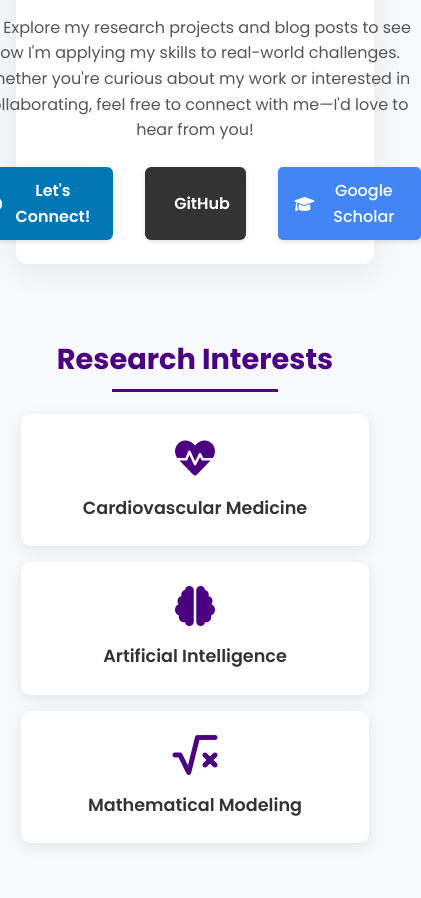
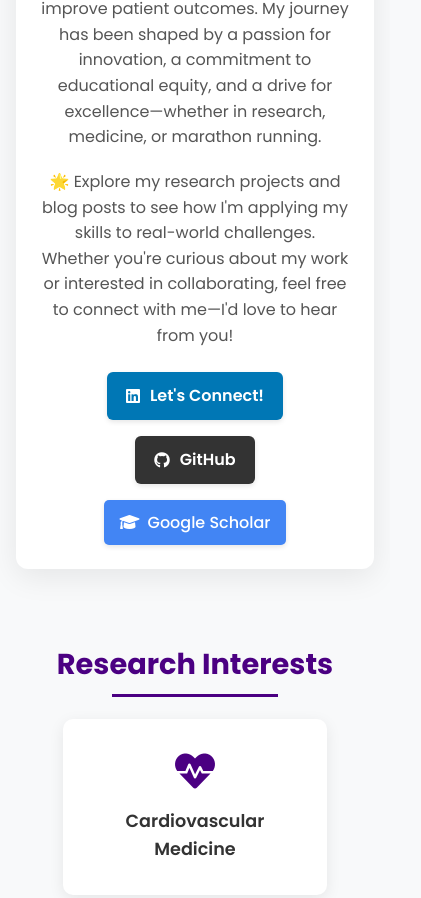
Before and after one commit to tylerjsmith111/tylerjsmith111.github.io, a plain HTML site: page index.html in a window 390 px wide. Shown: the part 816-1714 px from the top of the page, 421 px wide, since content can reach past the window. Drawn offline with Linux system fonts and the light colour scheme.

Commit message:
Refactor profile section and enhance responsiveness in index.html and styles.css

```diff
--- a/index.html
+++ b/index.html
@@ -25,9 +25,9 @@
                 <div class="profile-text">
                     <h1>Tyler J. Smith</h1>
                     <div class="credentials">
+                        <span class="credential"><i class="fas fa-brain"></i> AI Researcher</span>
                         <span class="credential"><i class="fas fa-graduation-cap"></i> MD Candidate</span>
                         <span class="credential"><i class="fas fa-university"></i> Northwestern University</span>
-                        <span class="credential"><i class="fas fa-brain"></i> AI Researcher</span>
                     </div>
                     <p>
                         👋 Welcome! I'm Tyler Smith, a medical student at Northwestern University Feinberg School of Medicine with a Master's in Artificial Intelligence and a background in Applied Mathematics-Biology from Brown University.
@@ -39,15 +39,11 @@
                     </p>
                     <div class="profile-buttons">
                         <a href="https://www.linkedin.com/in/tyler-smith-699b39358/" class="linkedin-button" target="_blank">
-                            <svg xmlns="http://www.w3.org/2000/svg" viewBox="0 0 34 34" class="linkedin-icon" fill="currentColor">
-                                <path d="M34,17A17,17,0,1,0,17,34,17,17,0,0,0,34,17ZM10.09,26.5H5.72V13.5h4.37ZM7.91,11.77A2.53,2.53,0,1,1,10.44,9.24,2.53,2.53,0,0,1,7.91,11.77ZM28.5,26.5H24.13V20.5c0-1.43-.03-3.27-2-3.27s-2.31,1.56-2.31,3.17v6.1H15.45V13.5h4.19v1.78h.06a4.6,4.6,0,0,1,4.14-2.28c4.42,0,5.23,2.91,5.23,6.7Z"></path>
-                            </svg>
+                            <i class="fab fa-linkedin"></i>
                             Let's Connect!
                         </a>
-                        <a href="https://github.com/tylerjsmith111" class="github-button" target="_blank">
-                            <svg xmlns="http://www.w3.org/2000/svg" viewBox="0 0 16 16" class="github-icon" fill="currentColor">
-                                <path d="M8 0C3.58 0 0 3.58 0 8c0 3.54 2.29 6.53 5.47 7.59.4.07.55-.17.55-.38 0-.19-.01-.82-.01-1.49-2.01.37-2.53-.49-2.69-.94-.09-.23-.48-.94-.82-1.13-.28-.15-.68-.52-.01-.53.63-.01 1.08.58 1.23.82.72 1.21 1.87.87 2.33.66.07-.52.28-.87.51-1.07-1.78-.2-3.64-.89-3.64-3.95 0-.87.31-1.59.82-2.15-.08-.2-.36-1.02.08-2.12 0 0 .67-.21 2.2.82.64-.18 1.32-.27 2-.27.68 0 1.36.09 2 .27 1.53-1.04 2.2-.82 2.2-.82.44 1.1.16 1.92.08 2.12.51.56.82 1.27.82 2.15 0 3.07-1.87 3.75-3.65 3.95.29.25.54.73.54 1.48 0 1.07-.01 1.93-.01 2.2 0 .21.15.46.55.38A8.013 8.013 0 0 0 16 8c0-4.42-3.58-8-8-8z"></path>
-                            </svg>
+                        <a href="https://github.com/tylerjsmith111/generalizit" class="github-button" target="_blank">
+                            <i class="fab fa-github"></i>
                             GitHub
                         </a>
                         <a href="https://scholar.google.com/citations?hl=en&user=SZBWQ9AAAAAJ" class="button scholar-button" target="_blank">
--- a/styles.css
+++ b/styles.css
@@ -133,7 +133,9 @@ nav a.active:after {
     display: flex;
     justify-content: flex-start;
     gap: 2rem; /* Increased from 1rem to 2rem to provide more space between buttons */
+
 }
+
 .linkedin-button {
     display: inline-flex;
     align-items: center;
@@ -345,77 +347,6 @@ footer:before {
     width: 100%;
     height: 5px;
     background: linear-gradient(90deg, transparent, rgba(230, 230, 250, 0.5), transparent);
-}
-
-/* Responsive adjustments */
-@media (max-width: 1024px) {
-    .profile-content {
-        flex-direction: column;
-        align-items: center;
-        gap: 1.5rem;
-    }
-
-    .credentials {
-        justify-content: center;
-    }
-/*
-    .profile-text {
-        text-align: center;
-    } */
-
-    .profile-text h1{
-        text-align: center;
-    }
-
-    .profile-buttons {
-        justify-content: center;
-    }
-
-    .profile-img {
-        width: 220px;
-        height: 220px;
-    }
-
-    .interests-container {
-        gap: 1rem;
-    }
-
-    .interest-item {
-        width: calc(33% - 2rem);
-        padding: 1.5rem;
-    }
-}
-
-@media (max-width: 600px) {
-    .container {
-        padding: 1rem;
-    }
-
-    .profile-card {
-        padding: 1.5rem;
-    }
-
-    .profile-img {
-        width: 180px;
-        height: 180px;
-    }
-
-    .profile-text h1 {
-        font-size: 1.8rem;
-    }
-
-    .profile-text p {
-        font-size: 1rem;
-    }
-
-    .credentials {
-        justify-content: center;
-    }
-
-    .interest-item {
-        width: 100%;
-        max-width: 300px;
-    }
 }
 
 /* Page Title Styling */
@@ -669,10 +600,90 @@ footer:before {
     background-color: #2b6ed4;
 }
 
-/* Responsive Adjustments for Research Page */
+/* Responsive adjustments */
+@media (max-width: 1024px) {
+    .profile-content {
+        flex-direction: column;
+        align-items: center;
+        gap: 1.5rem;
+    }
+
+    .credentials {
+        justify-content: center;
+    }
+/*
+    .profile-text {
+        text-align: center;
+    } */
+
+    .profile-text h1{
+        text-align: center;
+    }
+
+    .profile-buttons {
+        justify-content: center;
+    }
+
+    .profile-img {
+        width: 220px;
+        height: 220px;
+    }
+
+    .interests-container {
+        flex-direction: column;
+        align-items: center;
+        /* justify-content: center; */
+        gap: 1rem;
+    }
+
+    /* .interest-item {
+        width: 100%;
+        max-width: 300px;
+    } */
+}
+
 @media (max-width: 768px) {
+    .container {
+        padding: 1rem;
+    }
+
+    .profile-card {
+        padding: 1.5rem;
+    }
+
+    .profile-img {
+        width: 180px;
+        height: 180px;
+    }
+
+    .profile-text h1 {
+        font-size: 1.8rem;
+    }
+
+    .profile-text p {
+        font-size: 1rem;
+    }
+
+    .credentials {
+        flex-direction: column;
+        align-items: center;
+        /* justify-content: center; */
+    }
+
+    .profile-buttons {
+        flex-direction: column;
+        align-items: center;
+        gap: 1rem;
+    }
+
+    /* .interest-item {
+        width: 100%;
+        max-width: 300px;
+    } */
+    /* Responsive Adjustments for Research Page */
     .projects-container {
         grid-template-columns: 1fr;
+        gap: 1.5rem;
     }
 
     .publication-links {
```
